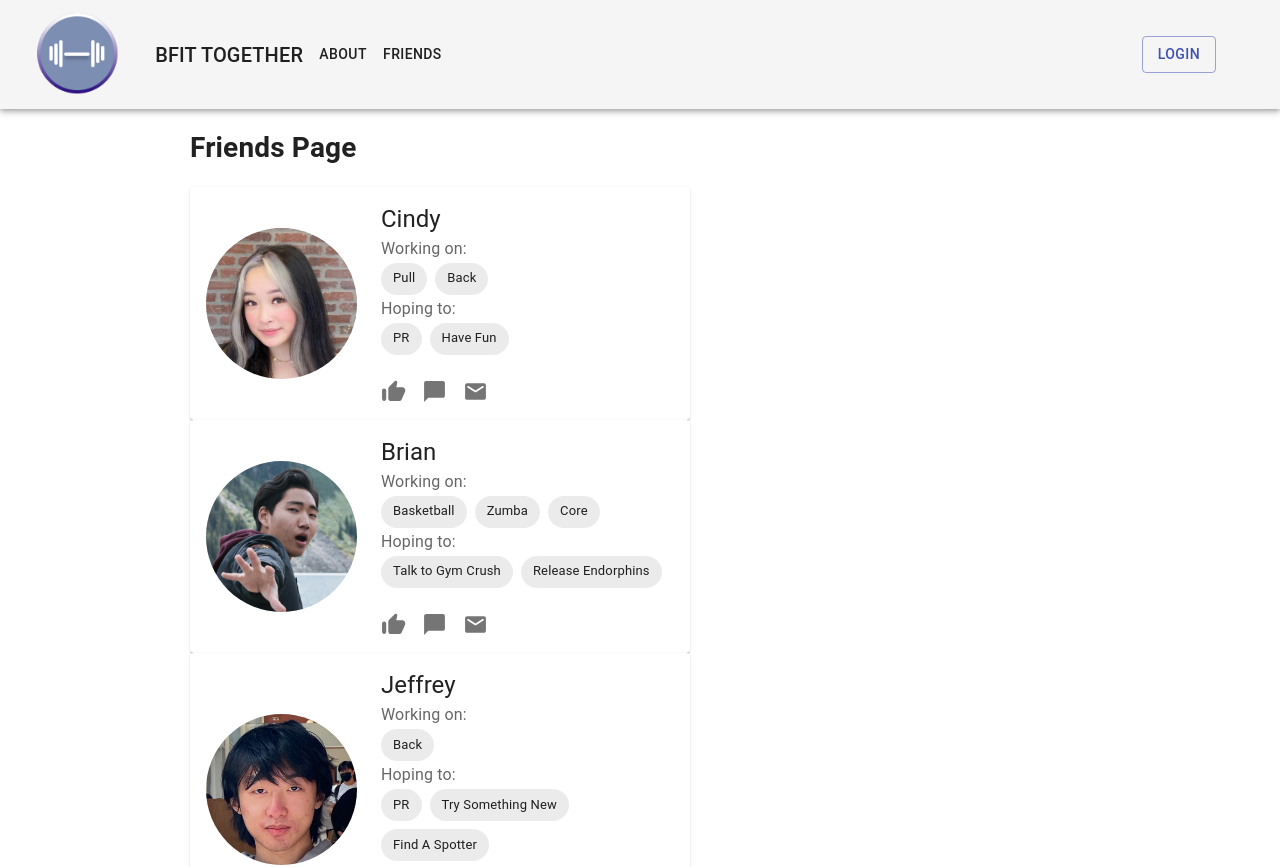
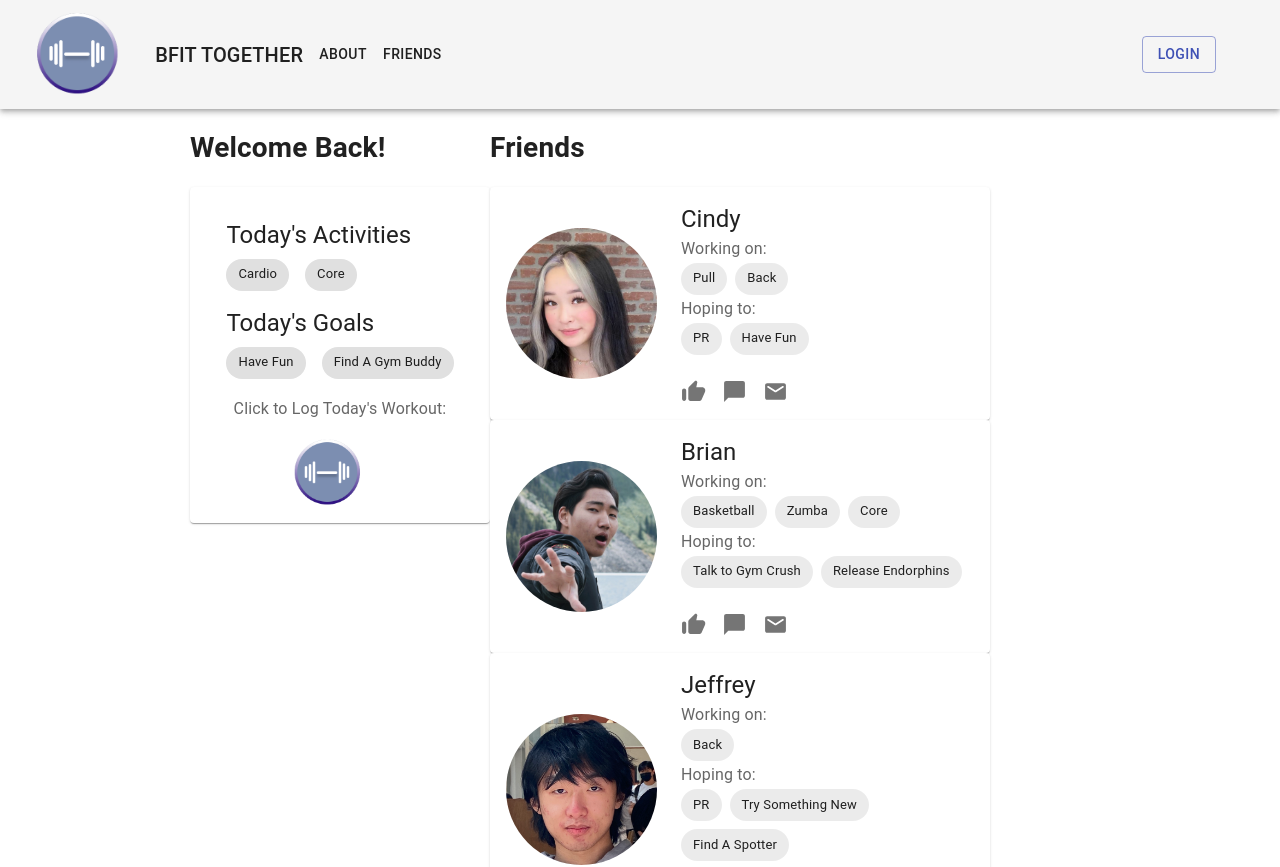
Before and after one commit to kaylynphan/hoth-9, a React (Create React App) app: page /friends in a window 1280 px wide. Shown: the top 867 px of the page. Built offline with nearby package versions, Linux system fonts and the light colour scheme.

Commit message:
profile card

```diff
--- a/src/FriendsPage.js
+++ b/src/FriendsPage.js
@@ -9,6 +9,7 @@ import Typography from '@material-ui/core/Typography';
 import { withStyles } from '@material-ui/core/styles'
 import FriendsList from './FriendsList.js';
 import { useNavigate } from "react-router-dom";
+import ProfileCard from './ProfileCard';
 
 import logo from "./assets/logo.png"
 
@@ -99,7 +100,11 @@ function SelectionPage(props) {
       <main className={classes.layout}>
         <Box sx={{ display: 'flex', justifyContent: 'space-between', paddingBottom: '10%'}}>
             <div>
-                <h1>Friends Page</h1>
+                <h1>Welcome Back!</h1>
+                <ProfileCard />
+            </div>
+            <div>
+                <h1>Friends</h1>
                 <FriendsList />
             </div>
 
--- /dev/null
+++ b/src/ProfileCard.js
@@ -0,0 +1,58 @@
+import Avatar from '@mui/material/Avatar';
+import Box from '@mui/material/Box';
+import Button from '@mui/material/Button';
+import Card from '@mui/material/Card';
+import CardContent from '@mui/material/CardContent';
+import Chip from '@material-ui/core/Chip'
+import Grid from '@mui/material/Grid';
+import IconButton from '@mui/material/IconButton';
+import ChatBubbleOutlinedIcon from '@mui/icons-material/ChatBubbleOutlined';
+import ThumbUpRoundedIcon from '@mui/icons-material/ThumbUpRounded';
+import EmailRoundedIcon from '@mui/icons-material/EmailRounded';
+import { useTheme } from '@mui/material/styles';
+import Typography from '@mui/material/Typography';
+import logo from './assets/logo.png';
+
+function ProfileCard() {
+  const theme = useTheme();
+  return (
+    <Card sx={{ width: 300,  display: 'flex', justifyContent: 'space-around'}}>
+      <Box sx={{ display: 'flex', flexDirection: 'column' }}>
+        <CardContent sx={{ flex: '1 0 auto' }}>
+          <Typography component="div" variant="h5" paddingTop={2} paddingBottom={1}>
+            Today's Activities
+          </Typography>
+          <Grid container justifyContent="left" spacing={2}>
+            {["Cardio", "Core"].map((value) => (
+                <Grid key={value} item>
+                    <Chip label={value}/>
+                </Grid>
+            ))}
+          </Grid>
+          <Typography component="div" variant="h5" paddingTop={2} paddingBottom={1}>
+            Today's Goals
+          </Typography>
+          <Grid container justifyContent="left" spacing={2}>
+            {["Have Fun", "Find A Gym Buddy"].map((value) => (
+                <Grid key={value} item>
+                    <Chip label={value} />
+                </Grid>
+            ))}
+          </Grid>
+        </CardContent>
+        <Box sx={{ display: 'flex', alignItems: 'center', flexDirection: 'column'}}>
+          <Typography variant="subtitle1" color="text.secondary" component="div">
+            Click to Log Today's Workout:
+          </Typography>
+          <Button
+            variant="raised"
+            style={{ backgroundColor: 'transparent' }}
+            startIcon={<img src={logo} width='100px'/>}>
+          </Button>
+        </Box>
+      </Box>
+    </Card>
+  );
+}
+
+export default ProfileCard;
```
Also changed, not shown: src/FriendsList.js (+0 -25 lines).
